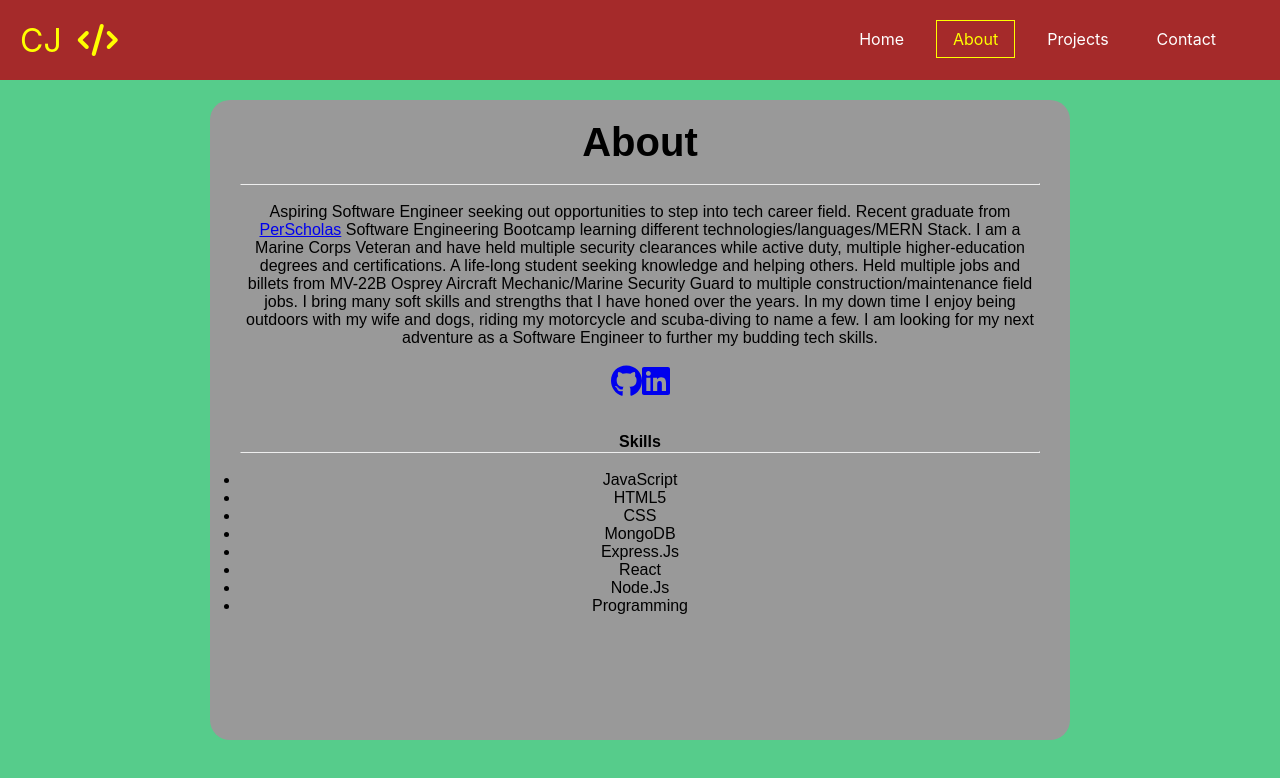
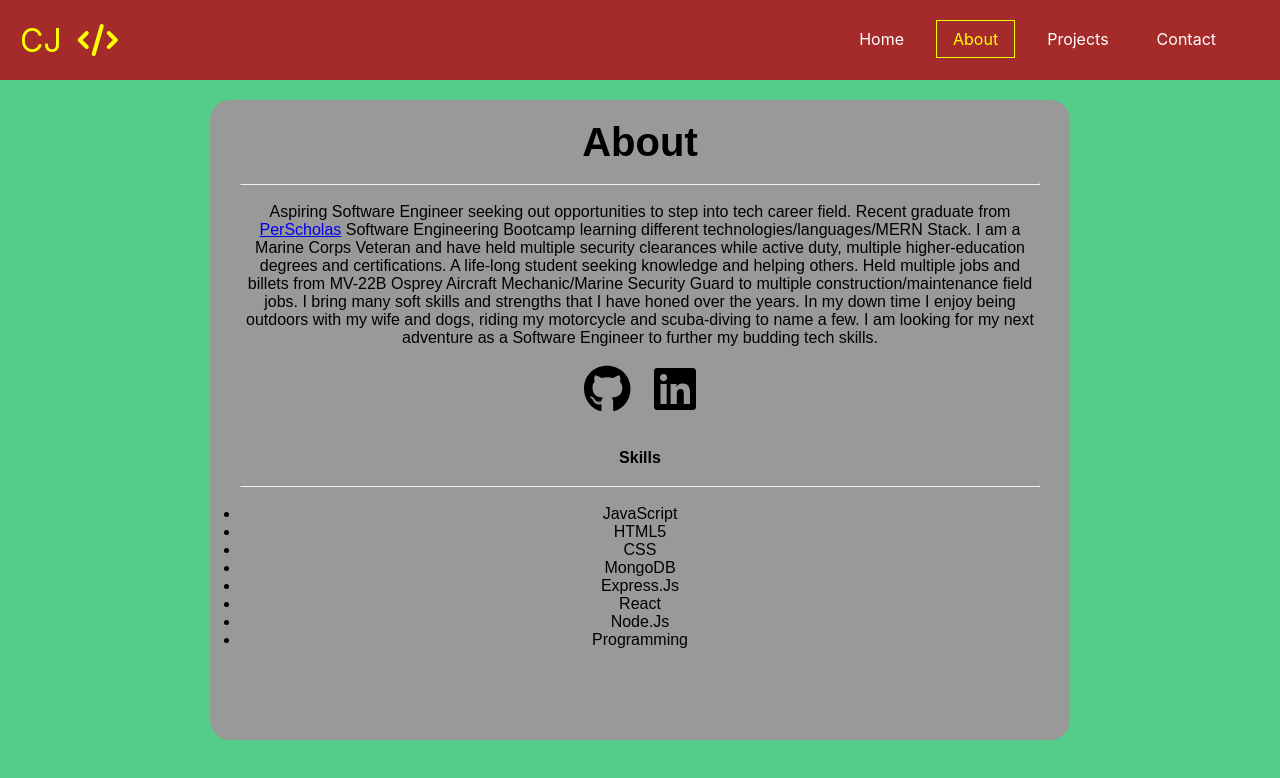
Before and after one commit to Cody-Jennings/Portfolio, a React (Create React App) app: page /about in a window 1280 px wide. Shown: the top 778 px of the page. Built offline with nearby package versions, Linux system fonts and the light colour scheme.

Commit message:
fixed logo spacing

```diff
--- a/src/Pages/About/About.css
+++ b/src/Pages/About/About.css
@@ -26,3 +26,26 @@
     /* cursor: scroll; */
     margin:auto
   }
+
+  .about-logo {
+    display: flex;
+    justify-content: space-evenly;
+    /* height: 30px */
+    /* margin-left: 10%;
+    margin-right: 10% */
+  }
+
+  .github-logo {
+
+    /* height: 30px;
+    width: 30px; */
+    margin-left: 40%;
+    color: black
+  }
+
+  .linkedin-logo {
+    /* height: 10px;
+    width: 10px; */
+    margin-right: 40%;
+    color: black
+  }
--- a/src/Pages/About/About.js
+++ b/src/Pages/About/About.js
@@ -15,15 +15,16 @@ function About() {
                 </p>
                 <br></br><div className='about-logo'>
                     <a className='github-logo' href="https://github.com/Cody-Jennings">
-                        <FontAwesomeIcon icon={faGithub} size="2x" />
+                        <FontAwesomeIcon icon={faGithub} size="3x" />
                     </a>
                     <a className='linkedin-logo' href="https://www.linkedin.com/in/cody-jennings-91b420161/">
-                        <FontAwesomeIcon icon={faLinkedin} size="2x" />
+                        <FontAwesomeIcon icon={faLinkedin} size="3x" />
                     </a>
                 </div>
                 <br />
                 <div className='skills'>
                     <br></br><h4>Skills</h4>
+                    <br></br>
                     <hr />
                     <br></br>
                     <ul>
--- a/src/Pages/Contact/Contact.js
+++ b/src/Pages/Contact/Contact.js
@@ -144,7 +144,7 @@ function Contact() {
     YOUR_EMAIL: 'jenningscc9@gmail.com',
     YOUR_FONE: '(336)709-6999',
     description:
-      'I look forward to hearing from you and our future collaborations! ',
+      'I look forward to hearing from you and discussing our future collaborations! ',
     YOUR_SERVICE_ID: 'service_id',
     YOUR_TEMPLATE_ID: 'template_id',
     YOUR_USER_ID: 'user_id',
@@ -221,7 +221,7 @@ function Contact() {
             <Row>
               <Col className="d-flex justify-content-center">
                 <button type="submit" className="btn btn-primary">
-                  Send
+                  Send Me a Message
                 </button>
               </Col>
             </Row>
--- a/src/Pages/Projects/Projects.css
+++ b/src/Pages/Projects/Projects.css
@@ -68,7 +68,7 @@ h3 {
   justify-content: center;
   margin-top: 30px;
   margin-bottom: 20px;
-  gap: 20px;
+  gap: 10px;
 }
 
 .logo a {
```
